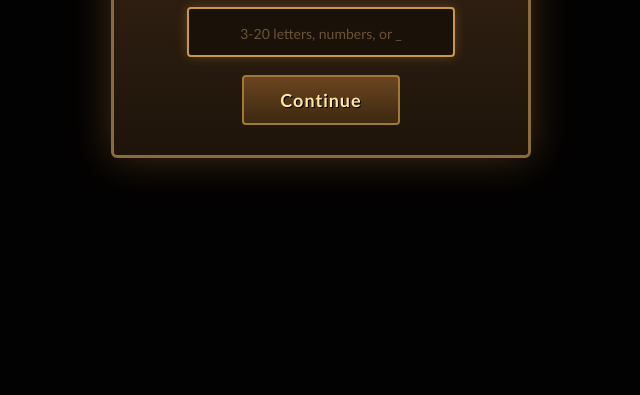
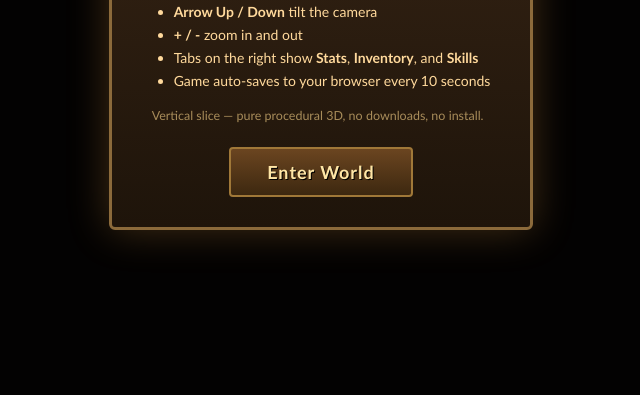
Before and after one commit to lordbasilaiassistant-sudo/wyrdscape, a plain HTML site: page index.html in a window 1280 px wide. Shown: the part 405-800 px from the top of the page, without its empty margins (319-959 px from the left). Drawn offline with nearby package versions, Linux system fonts and the light colour scheme.

Commit message:
Revert login flow — localStorage only
Wyrdscape is a public open-source game on GitHub Pages, not a hosted
service. No backend, no accounts, no login. Saves stay in the browser.

The Cloudflare Worker code in src/server/ remains as optional self-host
documentation for anyone who wants to fork and run their own backend.
The frontend has zero runtime dependency on it — saveGameRemote() is
called with username=null which short-circuits to localStorage with
no fetch attempts.

Changes:
- boot() now skips showLogin entirely and goes straight to showIntro
- GameState.username = null, offlineMode = true
- Login modal forced hidden
- Intro text reverted: "auto-saves to your browser" not "to the server"
- Cache buster v=7 -> v=8

Co-Authored-By: Claude Opus 4.6 (1M context) <noreply@anthropic.com>

```diff
--- a/index.html
+++ b/index.html
@@ -54,7 +54,7 @@
       <li><b>Arrow Up / Down</b> tilt the camera</li>
       <li><b>+ / -</b> zoom in and out</li>
       <li>Tabs on the right show <b>Stats</b>, <b>Inventory</b>, and <b>Skills</b></li>
-      <li>Game auto-saves to the server every 10 seconds</li>
+      <li>Game auto-saves to your browser every 10 seconds</li>
     </ul>
     <p><small>Vertical slice — pure procedural 3D, no downloads, no install.</small></p>
     <button id="start-btn">Enter World</button>
@@ -62,7 +62,7 @@
 </div>
 
 <!-- Single ES module entry point -->
-<script type="module" src="src/main.js?v=7"></script>
+<script type="module" src="src/main.js?v=8"></script>
 
 </body>
 </html>
--- a/src/main.js
+++ b/src/main.js
@@ -288,13 +288,16 @@ function boot() {
   const loading = document.getElementById('loading');
   if (loading) loading.classList.add('hidden');
 
-  const cached = getCachedUsername();
-  if (cached) {
-    GameState.username = cached;
-    showIntro();
-  } else {
-    showLogin();
-  }
+  // Wyrdscape is a public open-source game on GitHub Pages — no
+  // backend, no accounts, no login. Saves go to localStorage.
+  // showLogin() and the login modal are intentionally unused;
+  // the server-side path is kept in src/server/ as optional
+  // self-host docs only.
+  GameState.username = null;
+  GameState.offlineMode = true;
+  const loginModal = document.getElementById('login-modal');
+  if (loginModal) loginModal.classList.add('hidden');
+  showIntro();
 }
 
 function showLogin() {
```
